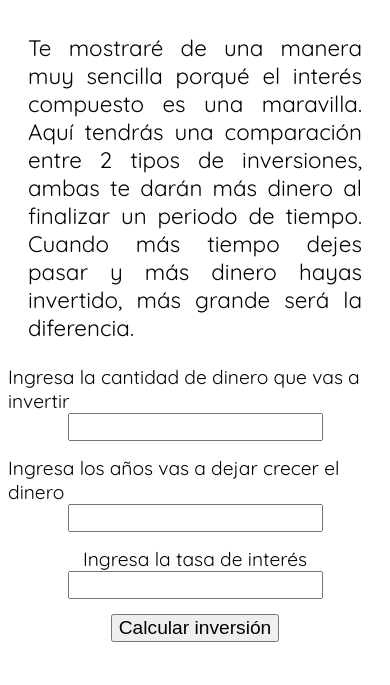
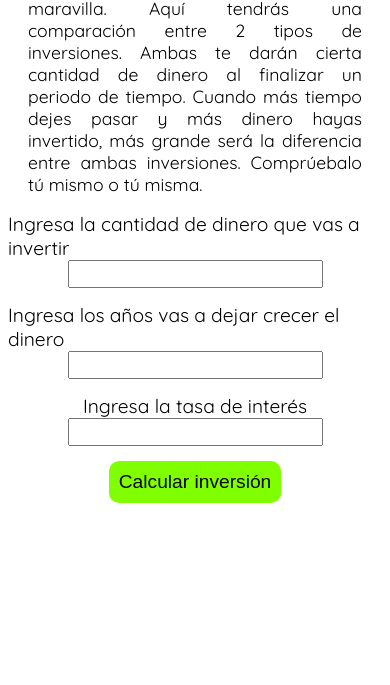
Before and after one commit to Mike-droid/curso-practico-js, a plain HTML site: page taller4/interes_S_C.html in a window 390 px wide. Shown: the part 159-844 px from the top of the page. Drawn offline with Linux system fonts and the light colour scheme.

Commit message:
Mejorado diseños de CSS en taller4

```diff
--- a/taller4/interes_S_C.html
+++ b/taller4/interes_S_C.html
@@ -15,9 +15,11 @@
     <h1 class="h1_title">Diferencia entre interés simple 💰 e interés compuesto 📈🤑</h1>
   </header>
   <main class="main">
-    <p>Te mostraré de una manera muy sencilla porqué el interés compuesto es una maravilla. Aquí tendrás
-      una comparación entre 2 tipos de inversiones, ambas te darán más dinero al finalizar un periodo de tiempo.
-      Cuando más tiempo dejes pasar y más dinero hayas invertido, más grande será la diferencia.
+    <p>
+      Te mostraré de una manera muy sencilla porqué el interés compuesto es una maravilla. Aquí tendrás
+      una comparación entre 2 tipos de inversiones. Ambas te darán cierta cantidad de dinero al finalizar un periodo de tiempo.
+      Cuando más tiempo dejes pasar y más dinero hayas invertido, más grande será la diferencia entre ambas inversiones.
+      Comprúebalo tú mismo o tú misma.
     </p>
   </main>
   <form action="">
--- a/taller4/style.css
+++ b/taller4/style.css
@@ -35,4 +35,28 @@ form input[type="number"] {
 form button {
   width: fit-content;
   font-size: 1.2rem;
+  background-color: chartreuse;
+  border: none;
+  border-radius: 10px;
+  padding: 10px;
 }
+
+form button:hover {
+  background-color: #64c900;
+}
+
+@media screen and (max-width:900px) {
+  body {
+    height: 50%;
+  }
+
+  header .h1_title {
+    font-size: 1.4rem;
+  }
+
+  .main p,
+  #resultadosInversiones {
+    text-align: justify;
+    font-size: 1.1rem;
+  }
+}
```
